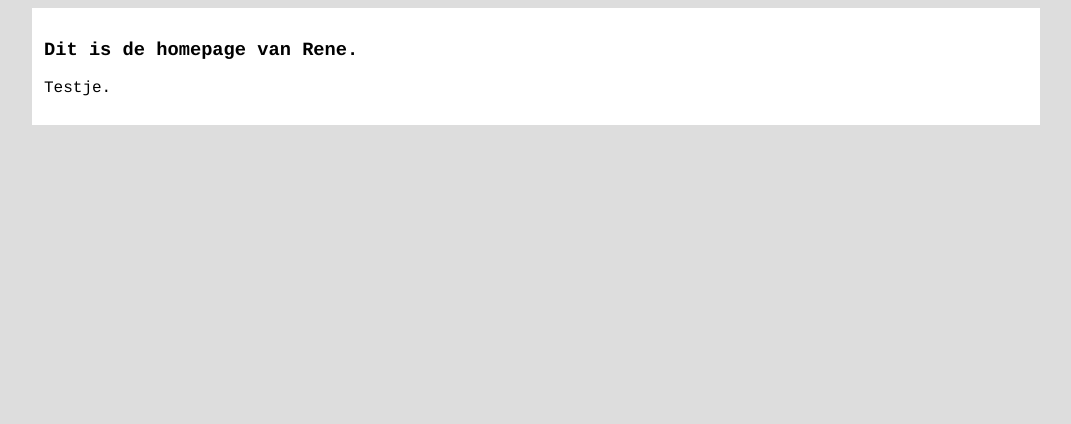
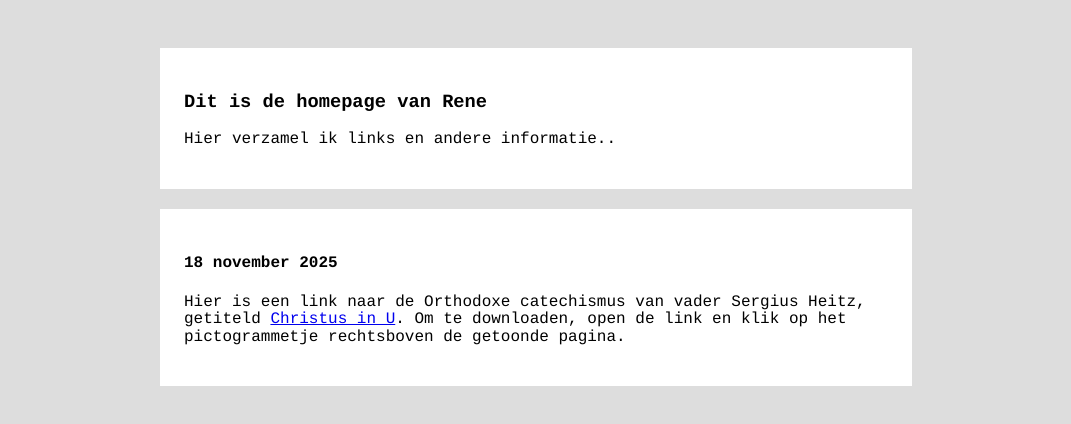
Before and after one commit to pancakescrawlspace/pancakescrawlspace.github.io, a plain HTML site: page index.html in a window 1280 px wide. Shown: the whole page, without its empty margins (104-1175 px from the left). Drawn offline with Linux system fonts and the light colour scheme.

Commit message:
updated homepage

```diff
--- a/index.css
+++ b/index.css
@@ -1,11 +1,20 @@
 body {
   background-color: #dddddd;
-  font-family: 'Courier';
-  padding-left: 10%;
-  padding-right: 10%;
+  font-family: "Courier";
+  padding-left: 20%;
+  padding-right: 20%;
+  padding-top: 40px;
+  padding-bottom: 40px;
+  display: flex;
+  flex-direction: column;
+  gap: 20px;
 }
 
 body > div {
   background-color: #ffffff;
-  padding: 12px;
+  padding: 24px;
 }
+
+body > div > p {
+  line-height: 110%;
+}
--- a/index.html
+++ b/index.html
@@ -5,7 +5,11 @@
 </head>
 <body>
 <div>
-<h3>Dit is de homepage van Rene.</h3>
-<p>Testje.</p>
+<h3>Dit is de homepage van Rene</h3>
+<p>Hier verzamel ik links en andere informatie..</p>
+</div>
+<div>
+<h4>18 november 2025</h4>
+<p>Hier is een link naar de Orthodoxe catechismus van vader Sergius Heitz, getiteld <a target="_blank" href="https://github.com/pancakescrawlspace/orthodoxy/blob/main/catechism.pdf">Christus in U</a>. Om te downloaden, open de link en klik op het pictogrammetje rechtsboven de getoonde pagina.</p>
 </div>
 </body>
```
Also changed, not shown: 1 other file.
